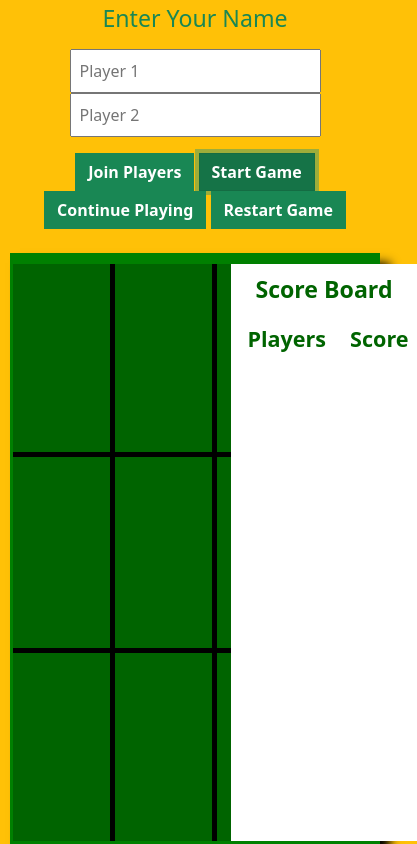
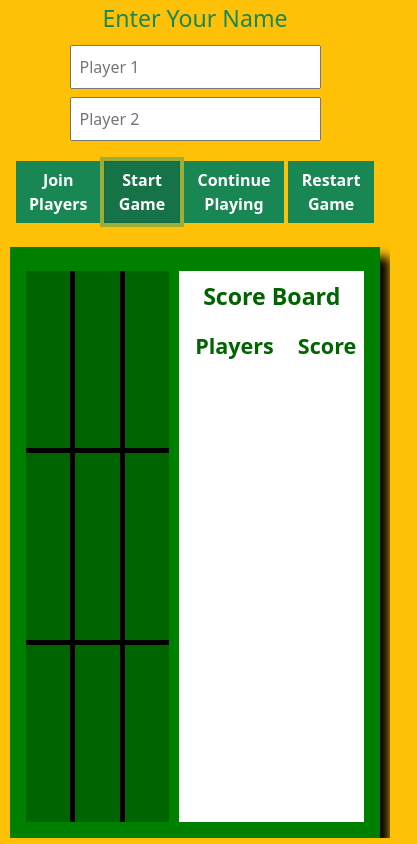
Before and after one commit to Peace-Olayinka/Tic-Tac-Toe-Game, a plain HTML site: page index.html in a window 390 px wide. Both pictures are taken after a click on the button "Start Game". Shown: the part 52-896 px from the top of the page, 417 px wide, since content can reach past the window. Drawn offline with nearby package versions, Linux system fonts and the light colour scheme.

Commit message:
modified the css file for responsiveness

```diff
--- a/index.html
+++ b/index.html
@@ -16,11 +16,11 @@
 
     <h1 class="text-center py-2 bg-success text-white">TIC-TAC-TOE GAME</h1>
     <h3 class=" text-center text-success">Enter Your Name</h3>
-   <div id="topbox" class="text-center mt-3">
-        <input type="text" id="pname1" placeholder="Player 1" class="p-2">
-        <input type="text" id="pname2" placeholder="Player 2" class="p-2">
+   <div id="topbox" class="  text-center">
+        <input type="text" id="pname1" placeholder="Player 1" class="p-2 m-1">
+        <input type="text" id="pname2" placeholder="Player 2" class="p-2 m-1">
     </div>
-    <div class="text-center mt-3">
+    <div class=" mt-3 px-3 d-flex gap-1 justify-content-center">
        <button onclick="join()" class=" btn btn-success rounded-0 fw-bold">Join Players</button>
        <button onclick="startGame()" class=" btn btn-success rounded-0 fw-bold ">Start Game</button>
        <button onclick="contGame()" class=" btn btn-success rounded-0 fw-bold ">Continue Playing</button>
@@ -28,7 +28,7 @@
    </div>
 
 
-   <div id="mainbox" class="mt-4 p-3">
+   <div id="mainbox" class="mt-4 py-3">
         <table id="tictable" class="mt-2" >
             <tbody>
                 <tr id="row1">
@@ -49,6 +49,7 @@
 
             </tbody>
         </table>
+
 
         <table id="playerTab" class="mt-2">
             <thead>
--- a/styles.css
+++ b/styles.css
@@ -32,6 +32,14 @@ td{
     width: 95px;
     min-height: 95px;
 }
+@media screen  and (max-width:1000px){
+    .mybtns{
+        font-size: 2rem;
+        font-weight: bolder;
+        width: 30px;
+        min-height: 30px;
+    }
+}
 
 #playerTab{
     background-color: white;
@@ -57,9 +65,11 @@ td{
 }
 @media screen  and (max-width:1000px){
     #mainbox{
-        width: 95%;
-        grid-template-columns: 40% 40% !important;
-        padding: 0.2em !important;
-        justify-content: space-between !important;
+        width: 95% !important;
+        display: grid;
+        grid-template-columns: repeat(2, 1fr);
+        padding: 1em;
+        gap:10px !important;
+
     }
 }
```
